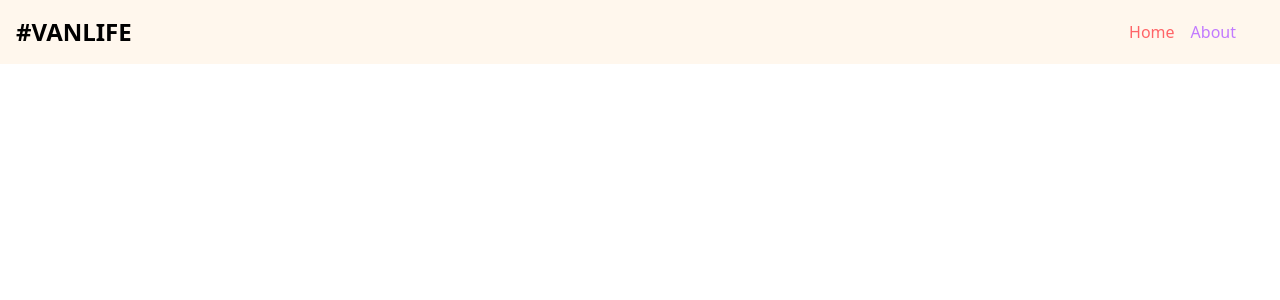
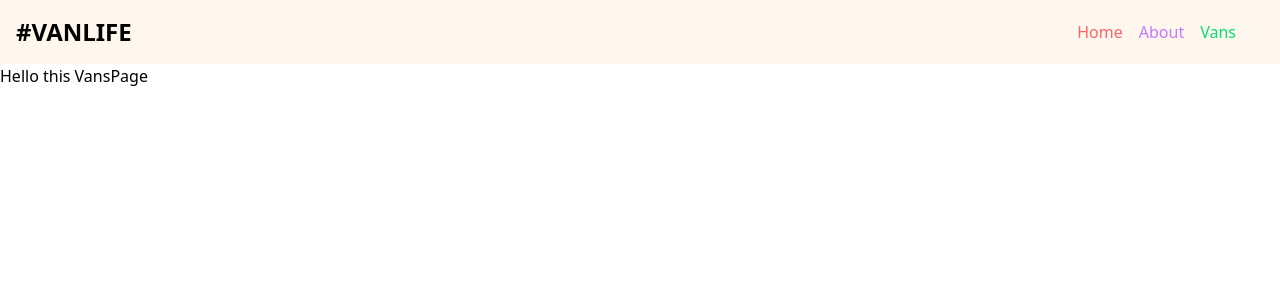
Before and after one commit to Learnerodi1/React-Router-and-tailwindCSS, a React (Vite) app: page /vans in a window 1280 px wide. Before the commit this address had no page. Shown: the top 300 px of the page. Built offline with nearby package versions, Linux system fonts and the light colour scheme.

Commit message:
Added mirage and a new vanspage for acessing and styling vans pages

```diff
--- a/package.json
+++ b/package.json
@@ -31,6 +31,7 @@
     "eslint-plugin-react-hooks": "^7.0.1",
     "eslint-plugin-react-refresh": "^0.4.24",
     "globals": "^16.5.0",
+    "miragejs": "^0.1.48",
     "vite": "^7.2.4"
   }
 }
--- a/src/App.jsx
+++ b/src/App.jsx
@@ -6,6 +6,7 @@ import { About } from './component/About'
 import { Routes, Route, Link } from 'react-router-dom'
 import { Home } from './component/Home'
 import { NavBar } from './component/nav'
+import { VansPage } from './component/pages/Vans.Page'
 
 function App() {
   const [count, setCount] = useState(0)
@@ -16,6 +17,7 @@ function App() {
       <Routes>
         <Route path='/' element={<Home/>} />
         <Route path='/about' element={<About />} />
+        <Route path='/vans' element={<VansPage />} />
       </Routes>
     </>
 
--- a/src/component/nav.jsx
+++ b/src/component/nav.jsx
@@ -10,6 +10,7 @@ const NavBar = () => {
                 <nav className="pr-7">
                     <Link className='decoration-[none] text-red-400 hover:underline hover:font-bold' to={"/"} >Home</Link>
                     <Link className='"decoration-[none] text-purple-400 ml-4  hover:underline hover:font-bold' to={"/about"} >About</Link>
+                    <Link className='"decoration-[none] text-green-400 ml-4  hover:underline hover:font-bold' to={"/vans"} >Vans</Link>
                 </nav>
             </header>
         </>
--- /dev/null
+++ b/src/component/pages/Vans.Page.jsx
@@ -0,0 +1,13 @@
+import React,{Component, useState} from "react";
+
+const VansPage = ()=>{
+    return(
+        <>
+        <div>
+            Hello this VansPage
+        </div>
+        </>
+    )
+}
+
+export{VansPage}
```
Also changed, not shown: src/server.js (added), 1 other file (tests, documents, lock files or other folders).
